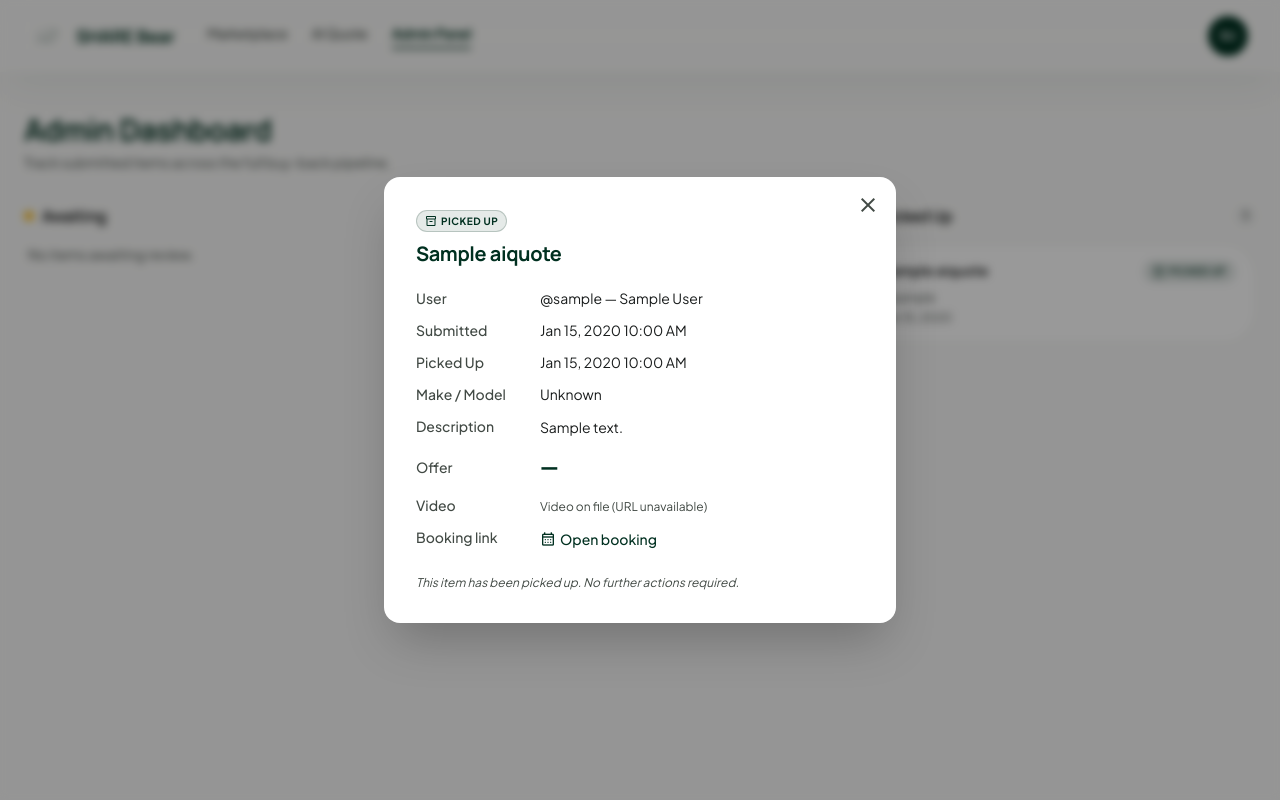
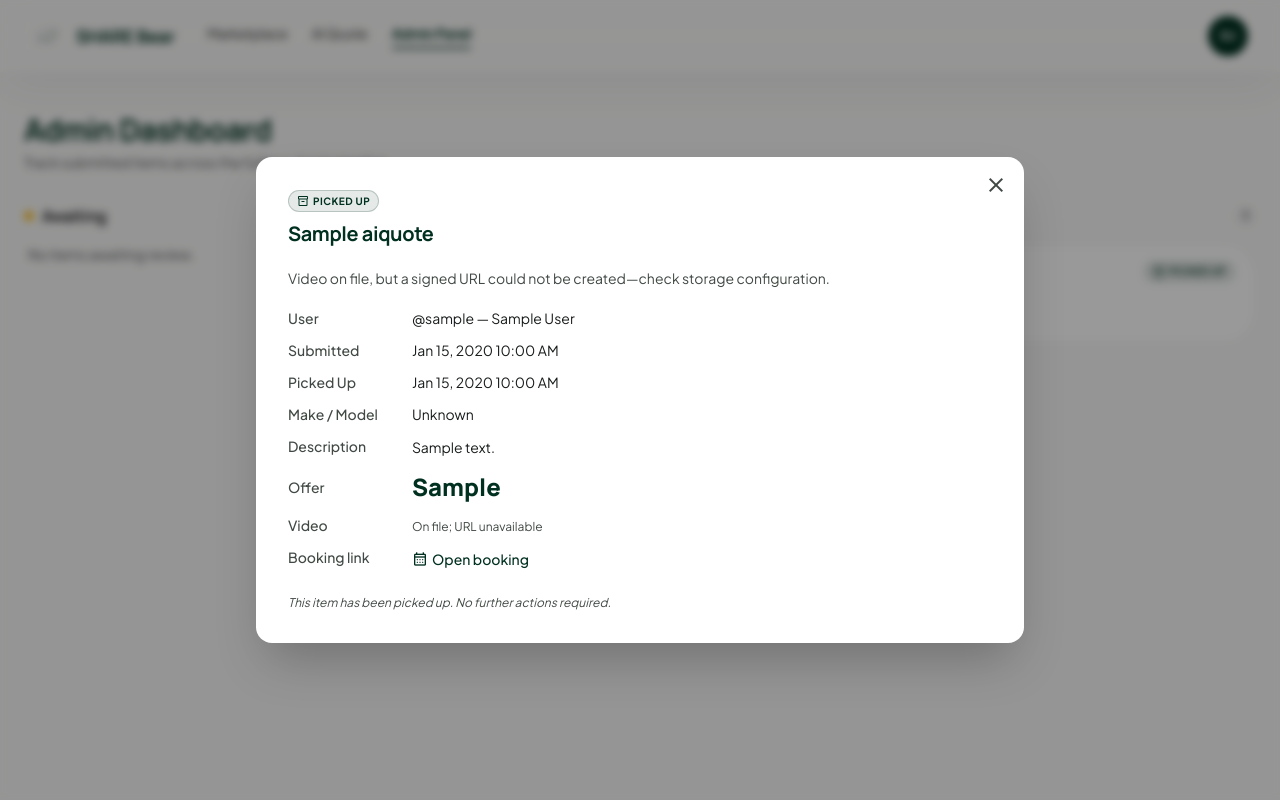
Before and after one commit to emartinez-06/share-bear, a Django app: page /admin-dashboard/ in a window 1280 px wide, after a click that opens the changed part. Run offline with Django 5.2, Linux system fonts and the light colour scheme; a user stored in the database is signed in; tables that the repository leaves empty hold one stand-in row (values such as "Sample post"); parts of the project's set-up code (start-up, migrations or seed data) failed here and were passed over; some libraries are stand-ins or nearby versions.

Commit message:
video player

```diff
--- a/core/admin.py
+++ b/core/admin.py
@@ -1,6 +1,5 @@
 from django.contrib import admin
 
-from .gemini_quote import format_share_bear_offer_display
 from .models import AIQuote
 
 
@@ -22,8 +21,9 @@
         'quote_text',
         'video_path',
         'quote_reviewed_at',
+        'admin_confirmed_offer_display',
     )
 
     @admin.display(description='Buy-back offer')
     def offer(self, obj):
-        return format_share_bear_offer_display(obj.quote_text)
+        return obj.offer_display
--- a/core/forms.py
+++ b/core/forms.py
@@ -1,3 +1,5 @@
+from decimal import Decimal, InvalidOperation
+
 from django import forms
 from django.conf import settings
 
@@ -104,6 +106,46 @@
         return f
 
 
+def normalize_confirmed_buyback_offer(value: str) -> str | None:
+    """
+    Parse optional staff-entered buy-back amount. Returns None to keep the AI offer.
+    Raises ValidationError for invalid input.
+    """
+    s = (value or '').strip()
+    if not s:
+        return None
+    clean = s.replace(',', '').lstrip('$').strip()
+    if not clean:
+        return None
+    try:
+        d = Decimal(clean)
+    except InvalidOperation as e:
+        raise forms.ValidationError('Enter a valid amount (e.g. 150 or $150.00).') from e
+    if d < 0 or d > Decimal('999999.99'):
+        raise forms.ValidationError('Amount out of range.')
+    q = d.quantize(Decimal('0.01'))
+    if q == q.to_integral_value():
+        return f'${int(q):,}'
+    return f'${q:,.2f}'
+
+
+class AdminAcceptQuoteForm(forms.Form):
+    final_offer = forms.CharField(
+        required=False,
+        label='',
+        widget=forms.TextInput(
+            attrs={
+                'class': 'field-input',
+                'placeholder': 'e.g. 150 (leave blank for AI offer)',
+                'autocomplete': 'off',
+            },
+        ),
+    )
+
+    def clean_final_offer(self):
+        return normalize_confirmed_buyback_offer(self.cleaned_data.get('final_offer', ''))
+
+
 class BookingLinkForm(forms.Form):
     booking_link = forms.URLField(
         label='Microsoft Booking link',
--- a/core/views.py
+++ b/core/views.py
@@ -10,11 +10,11 @@
 from django.utils import timezone
 from django.views.decorators.http import require_http_methods
 
-from .forms import AIQuoteForm, BookingLinkForm, QuoteVideoForm
+from .forms import AdminAcceptQuoteForm, AIQuoteForm, BookingLinkForm, QuoteVideoForm
 from .gemini_quote import build_quote_prompt, format_share_bear_offer_display, get_quote_from_gemini
 from .models import AIQuote
 from .supabase_storage import create_signed_video_url, is_storage_configured, upload_quote_video
-from .video_utils import file_extension_for_upload
+from .video_utils import file_extension_for_upload, video_mime_type_from_path
 
 logger = logging.getLogger(__name__)
 
@@ -62,8 +62,10 @@
     )
     for q in quotes:
         q.signed_video_url = None
+        q.video_mime = 'video/mp4'
         if q.has_video and q.video_path:
             q.signed_video_url = create_signed_video_url(q.video_path, expires_in=1200)
+            q.video_mime = video_mime_type_from_path(q.video_path)
     return render(
         request,
         'admin_quotes.html',
@@ -91,9 +93,21 @@
     if quote.quote_accepted_by_admin:
         messages.info(request, 'This offer was already accepted.')
         return redirect('admin_quotes')
+
+    form = AdminAcceptQuoteForm(request.POST)
+    if not form.is_valid():
+        e = list(form.errors.values())[0][0] if form.errors else 'Invalid input.'
+        messages.error(request, e)
+        return redirect('admin_quotes')
+
+    final = form.cleaned_data['final_offer']
     quote.quote_accepted_by_admin = True
     quote.quote_reviewed_at = timezone.now()
-    quote.save(update_fields=['quote_accepted_by_admin', 'quote_reviewed_at'])
+    update_fields = ['quote_accepted_by_admin', 'quote_reviewed_at']
+    if final:
+        quote.admin_confirmed_offer_display = final
+        update_fields.append('admin_confirmed_offer_display')
+    quote.save(update_fields=update_fields)
     messages.success(
         request,
         f'You accepted the buy-back offer for @{quote.user.username} — {quote.item_name}.',
@@ -264,8 +278,10 @@
     awaiting, approved, picked_up_list = [], [], []
     for q in all_quotes:
         q.signed_video_url = None
+        q.video_mime = 'video/mp4'
         if q.has_video and q.video_path:
             q.signed_video_url = create_signed_video_url(q.video_path, expires_in=1200)
+            q.video_mime = video_mime_type_from_path(q.video_path)
         if q.picked_up:
             picked_up_list.append(q)
         elif q.quote_accepted_by_admin:
@@ -290,7 +306,36 @@
         return redirect(f"{settings.LOGIN_URL}?next={quote(request.path)}")
     if not (request.user.is_staff or request.user.is_superuser):
         return HttpResponseForbidden('You do not have access to this page.')
-    messages.info(request, 'Approve action coming soon — no changes made.')
+
+    quote = get_object_or_404(AIQuote, pk=quote_id)
+    if not quote.has_video:
+        messages.error(
+            request,
+            'This quote has no video yet—ask the user to upload from their quote page.',
+        )
+        return redirect('admin_kanban')
+    if quote.quote_accepted_by_admin:
+        messages.info(request, 'This offer was already accepted.')
+        return redirect('admin_kanban')
+
+    form = AdminAcceptQuoteForm(request.POST)
+    if not form.is_valid():
+        e = list(form.errors.values())[0][0] if form.errors else 'Invalid input.'
+        messages.error(request, e)
+        return redirect('admin_kanban')
+
+    final = form.cleaned_data['final_offer']
+    quote.quote_accepted_by_admin = True
+    quote.quote_reviewed_at = timezone.now()
+    update_fields = ['quote_accepted_by_admin', 'quote_reviewed_at']
+    if final:
+        quote.admin_confirmed_offer_display = final
+        update_fields.append('admin_confirmed_offer_display')
+    quote.save(update_fields=update_fields)
+    messages.success(
+        request,
+        f'You approved the buy-back for @{quote.user.username} — {quote.item_name}.',
+    )
     return redirect('admin_kanban')
 
 
--- a/templates/admin_kanban.html
+++ b/templates/admin_kanban.html
@@ -137,9 +137,9 @@
 <div id="modal-{{ q.pk }}" role="dialog" aria-modal="true" aria-labelledby="modal-title-{{ q.pk }}"
      class="hidden fixed inset-0 z-[100] flex items-center justify-center p-4">
     <div class="absolute inset-0 bg-black/40 backdrop-blur-sm" onclick="closeModal('modal-{{ q.pk }}')"></div>
-    <div class="relative z-10 bg-surface-container-lowest rounded-2xl shadow-2xl w-full max-w-lg max-h-[90vh] overflow-y-auto p-6 sm:p-8">
+    <div class="relative z-10 bg-surface-container-lowest rounded-2xl shadow-2xl w-full max-w-3xl max-h-[90vh] overflow-y-auto p-6 sm:p-8">
         <button type="button" onclick="closeModal('modal-{{ q.pk }}')"
-                class="absolute top-4 right-4 text-on-surface-variant hover:text-primary transition-colors">
+                class="absolute top-4 right-4 text-on-surface-variant hover:text-primary transition-colors z-20">
             <span class="material-symbols-outlined">close</span>
         </button>
         <div class="mb-5">
@@ -148,6 +148,18 @@
             </span>
             <h3 id="modal-title-{{ q.pk }}" class="font-display font-bold text-xl text-primary tracking-tightest">{{ q.item_name }}</h3>
         </div>
+        {% if q.has_video and q.signed_video_url %}
+        <div class="mb-5 rounded-xl overflow-hidden bg-black/90 aspect-video w-full max-h-[50vh]">
+            <video class="w-full h-full object-contain" controls playsinline preload="metadata" data-modal-video>
+                <source src="{{ q.signed_video_url }}" type="{{ q.video_mime }}">
+            </video>
+        </div>
+        <p class="text-xs text-on-surface-variant font-body mb-5">
+            <a href="{{ q.signed_video_url }}" target="_blank" rel="noopener noreferrer" class="font-medium text-primary hover:underline">Open video in new tab</a>
+        </p>
+        {% elif q.has_video %}
+        <p class="text-sm text-on-surface-variant font-body mb-5">Video on file, but a signed URL could not be created—check storage configuration.</p>
+        {% endif %}
         <dl class="space-y-3 text-sm font-body mb-6">
             <div class="flex gap-3"><dt class="w-28 flex-shrink-0 text-on-surface-variant font-medium">User</dt><dd class="text-on-surface">@{{ q.user.username }}{% if q.user.first_name %} — {{ q.user.first_name }} {{ q.user.last_name }}{% endif %}</dd></div>
             <div class="flex gap-3"><dt class="w-28 flex-shrink-0 text-on-surface-variant font-medium">Submitted</dt><dd class="text-on-surface">{{ q.created_at|date:"M j, Y g:i A" }}</dd></div>
@@ -156,15 +168,20 @@
             <div class="flex gap-3 items-center"><dt class="w-28 flex-shrink-0 text-on-surface-variant font-medium">Offer</dt><dd class="font-display font-extrabold text-2xl text-primary tabular-nums">{{ q.offer_display }}</dd></div>
             <div class="flex gap-3">
                 <dt class="w-28 flex-shrink-0 text-on-surface-variant font-medium">Video</dt>
-                <dd>{% if q.has_video and q.signed_video_url %}<a href="{{ q.signed_video_url }}" target="_blank" rel="noopener noreferrer" class="inline-flex items-center gap-1 font-medium text-primary hover:underline"><span class="material-symbols-outlined text-base">play_circle</span> Watch video</a>{% elif q.has_video %}<span class="text-on-surface-variant text-xs">Video on file (URL unavailable)</span>{% else %}<span class="text-on-surface-variant">No video yet</span>{% endif %}</dd>
+                <dd>{% if not q.has_video %}<span class="text-on-surface-variant">No video yet</span>{% elif q.signed_video_url %}<span class="text-on-surface text-sm">Use the player above, or <a href="{{ q.signed_video_url }}" target="_blank" rel="noopener noreferrer" class="font-medium text-primary hover:underline">open in a new tab</a>.</span>{% else %}<span class="text-on-surface-variant text-xs">On file; URL unavailable</span>{% endif %}</dd>
             </div>
             <div class="flex gap-3">
                 <dt class="w-28 flex-shrink-0 text-on-surface-variant font-medium">Booking link</dt>
                 <dd>{% if q.booking_link %}<a href="{{ q.booking_link }}" target="_blank" rel="noopener noreferrer" class="inline-flex items-center gap-1 font-medium text-primary hover:underline break-all"><span class="material-symbols-outlined text-base">calendar_month</span> Open booking</a>{% else %}<span class="text-on-surface-variant">Not yet provided</span>{% endif %}</dd>
             </div>
         </dl>
-        <form method="post" action="{% url 'admin_kanban_approve' quote_id=q.pk %}">
+        <form method="post" action="{% url 'admin_kanban_approve' quote_id=q.pk %}" class="space-y-4">
             {% csrf_token %}
+            <div>
+                <label for="final-offer-awaiting-{{ q.pk }}" class="block text-sm font-medium text-on-surface mb-1">Confirmed buy-back (USD)</label>
+                <p class="text-xs text-on-surface-variant mb-2">Leave blank to use the offer above.</p>
+                <input id="final-offer-awaiting-{{ q.pk }}" name="final_offer" type="text" autocomplete="off" placeholder="e.g. 150 or $150" class="w-full rounded-lg border border-outline-variant/40 bg-surface-container px-3 py-2.5 text-sm text-on-surface font-body focus:outline-none focus:ring-2 focus:ring-primary/30 focus:border-primary" />
+            </div>
             <button type="submit" class="w-full font-display font-bold text-on-primary bg-primary px-5 py-3 rounded-xl hover:opacity-90 transition-opacity">
                 Approve
             </button>
@@ -178,9 +195,9 @@
 <div id="modal-{{ q.pk }}" role="dialog" aria-modal="true" aria-labelledby="modal-title-{{ q.pk }}"
      class="hidden fixed inset-0 z-[100] flex items-center justify-center p-4">
     <div class="absolute inset-0 bg-black/40 backdrop-blur-sm" onclick="closeModal('modal-{{ q.pk }}')"></div>
-    <div class="relative z-10 bg-surface-container-lowest rounded-2xl shadow-2xl w-full max-w-lg max-h-[90vh] overflow-y-auto p-6 sm:p-8">
+    <div class="relative z-10 bg-surface-container-lowest rounded-2xl shadow-2xl w-full max-w-3xl max-h-[90vh] overflow-y-auto p-6 sm:p-8">
         <button type="button" onclick="closeModal('modal-{{ q.pk }}')"
-                class="absolute top-4 right-4 text-on-surface-variant hover:text-primary transition-colors">
+                class="absolute top-4 right-4 text-on-surface-variant hover:text-primary transition-colors z-20">
             <span class="material-symbols-outlined">close</span>
         </button>
         <div class="mb-5">
@@ -189,6 +206,18 @@
             </span>
             <h3 id="modal-title-{{ q.pk }}" class="font-display font-bold text-xl text-primary tracking-tightest">{{ q.item_name }}</h3>
         </div>
+        {% if q.has_video and q.signed_video_url %}
+        <div class="mb-5 rounded-xl overflow-hidden bg-black/90 aspect-video w-full max-h-[50vh]">
+            <video class="w-full h-full object-contain" controls playsinline preload="metadata" data-modal-video>
+                <source src="{{ q.signed_video_url }}" type="{{ q.video_mime }}">
+            </video>
+        </div>
+        <p class="text-xs text-on-surface-variant font-body mb-5">
+            <a href="{{ q.signed_video_url }}" target="_blank" rel="noopener noreferrer" class="font-medium text-primary hover:underline">Open video in new tab</a>
+        </p>
+        {% elif q.has_video %}
+        <p class="text-sm text-on-surface-variant font-body mb-5">Video on file, but a signed URL could not be created—check storage configuration.</p>
+        {% endif %}
         <dl class="space-y-3 text-sm font-body mb-6">
             <div class="flex gap-3"><dt class="w-28 flex-shrink-0 text-on-surface-variant font-medium">User</dt><dd class="text-on-surface">@{{ q.user.username }}{% if q.user.first_name %} — {{ q.user.first_name }} {{ q.user.last_name }}{% endif %}</dd></div>
             <div class="flex gap-3"><dt class="w-28 flex-shrink-0 text-on-surface-variant font-medium">Submitted</dt><dd class="text-on-surface">{{ q.created_at|date:"M j, Y g:i A" }}</dd></div>
@@ -198,7 +227,7 @@
             <div class="flex gap-3 items-center"><dt class="w-28 flex-shrink-0 text-on-surface-variant font-medium">Offer</dt><dd class="font-display font-extrabold text-2xl text-primary tabular-nums">{{ q.offer_display }}</dd></div>
             <div class="flex gap-3">
                 <dt class="w-28 flex-shrink-0 text-on-surface-variant font-medium">Video</dt>
-                <dd>{% if q.has_video and q.signed_video_url %}<a href="{{ q.signed_video_url }}" target="_blank" rel="noopener noreferrer" class="inline-flex items-center gap-1 font-medium text-primary hover:underline"><span class="material-symbols-outlined text-base">play_circle</span> Watch video</a>{% elif q.has_video %}<span class="text-on-surface-variant text-xs">Video on file (URL unavailable)</span>{% else %}<span class="text-on-surface-variant">No video yet</span>{% endif %}</dd>
+                <dd>{% if not q.has_video %}<span class="text-on-surface-variant">No video yet</span>{% elif q.signed_video_url %}<span class="text-on-surface text-sm">Use the player above, or <a href="{{ q.signed_video_url }}" target="_blank" rel="noopener noreferrer" class="font-medium text-primary hover:underline">open in a new tab</a>.</span>{% else %}<span class="text-on-surface-variant text-xs">On file; URL unavailable</span>{% endif %}</dd>
             </div>
             <div class="flex gap-3">
                 <dt class="w-28 flex-shrink-0 text-on-surface-variant font-medium">Booking link</dt>
@@ -220,9 +249,9 @@
 <div id="modal-{{ q.pk }}" role="dialog" aria-modal="true" aria-labelledby="modal-title-{{ q.pk }}"
      class="hidden fixed inset-0 z-[100] flex items-center justify-center p-4">
     <div class="absolute inset-0 bg-black/40 backdrop-blur-sm" onclick="closeModal('modal-{{ q.pk }}')"></div>
-    <div class="relative z-10 bg-surface-container-lowest rounded-2xl shadow-2xl w-full max-w-lg max-h-[90vh] overflow-y-auto p-6 sm:p-8">
+    <div class="relative z-10 bg-surface-container-lowest rounded-2xl shadow-2xl w-full max-w-3xl max-h-[90vh] overflow-y-auto p-6 sm:p-8">
         <button type="button" onclick="closeModal('modal-{{ q.pk }}')"
-                class="absolute top-4 right-4 text-on-surface-variant hover:text-primary transition-colors">
+                class="absolute top-4 right-4 text-on-surface-variant hover:text-primary transition-colors z-20">
             <span class="material-symbols-outlined">close</span>
         </button>
         <div class="mb-5">
@@ -231,6 +260,18 @@
             </span>
             <h3 id="modal-title-{{ q.pk }}" class="font-display font-bold text-xl text-primary tracking-tightest">{{ q.item_name }}</h3>
         </div>
+        {% if q.has_video and q.signed_video_url %}
+        <div class="mb-5 rounded-xl overflow-hidden bg-black/90 aspect-video w-full max-h-[50vh]">
+            <video class="w-full h-full object-contain" controls playsinline preload="metadata" data-modal-video>
+                <source src="{{ q.signed_video_url }}" type="{{ q.video_mime }}">
+            </video>
+        </div>
+        <p class="text-xs text-on-surface-variant font-body mb-5">
+            <a href="{{ q.signed_video_url }}" target="_blank" rel="noopener noreferrer" class="font-medium text-primary hover:underline">Open video in new tab</a>
+        </p>
+        {% elif q.has_video %}
+        <p class="text-sm text-on-surface-variant font-body mb-5">Video on file, but a signed URL could not be created—check storage configuration.</p>
+        {% endif %}
         <dl class="space-y-3 text-sm font-body mb-6">
             <div class="flex gap-3"><dt class="w-28 flex-shrink-0 text-on-surface-variant font-medium">User</dt><dd class="text-on-surface">@{{ q.user.username }}{% if q.user.first_name %} — {{ q.user.first_name }} {{ q.user.last_name }}{% endif %}</dd></div>
             <div class="flex gap-3"><dt class="w-28 flex-shrink-0 text-on-surface-variant font-medium">Submitted</dt><dd class="text-on-surface">{{ q.created_at|date:"M j, Y g:i A" }}</dd></div>
@@ -240,7 +281,7 @@
             <div class="flex gap-3 items-center"><dt class="w-28 flex-shrink-0 text-on-surface-variant font-medium">Offer</dt><dd class="font-display font-extrabold text-2xl text-primary tabular-nums">{{ q.offer_display }}</dd></div>
             <div class="flex gap-3">
                 <dt class="w-28 flex-shrink-0 text-on-surface-variant font-medium">Video</dt>
-                <dd>{% if q.has_video and q.signed_video_url %}<a href="{{ q.signed_video_url }}" target="_blank" rel="noopener noreferrer" class="inline-flex items-center gap-1 font-medium text-primary hover:underline"><span class="material-symbols-outlined text-base">play_circle</span> Watch video</a>{% elif q.has_video %}<span class="text-on-surface-variant text-xs">Video on file (URL unavailable)</span>{% else %}<span class="text-on-surface-variant">No video yet</span>{% endif %}</dd>
+                <dd>{% if not q.has_video %}<span class="text-on-surface-variant">No video yet</span>{% elif q.signed_video_url %}<span class="text-on-surface text-sm">Use the player above, or <a href="{{ q.signed_video_url }}" target="_blank" rel="noopener noreferrer" class="font-medium text-primary hover:underline">open in a new tab</a>.</span>{% else %}<span class="text-on-surface-variant text-xs">On file; URL unavailable</span>{% endif %}</dd>
             </div>
             <div class="flex gap-3">
                 <dt class="w-28 flex-shrink-0 text-on-surface-variant font-medium">Booking link</dt>
@@ -262,6 +303,7 @@
 function closeModal(id) {
     var el = document.getElementById(id);
     if (!el) return;
+    el.querySelectorAll('video').forEach(function (v) { v.pause(); });
     el.classList.add('hidden');
     document.body.classList.remove('overflow-hidden');
 }
```
Also changed, not shown: core/models.py (+7 -0 lines), core/tests.py (+99 -0 lines), core/video_utils.py (+10 -0 lines), templates/admin_quotes.html (+19 -7 lines), core/migrations/0004_aquote_admin_confirmed_offer.py (added).
